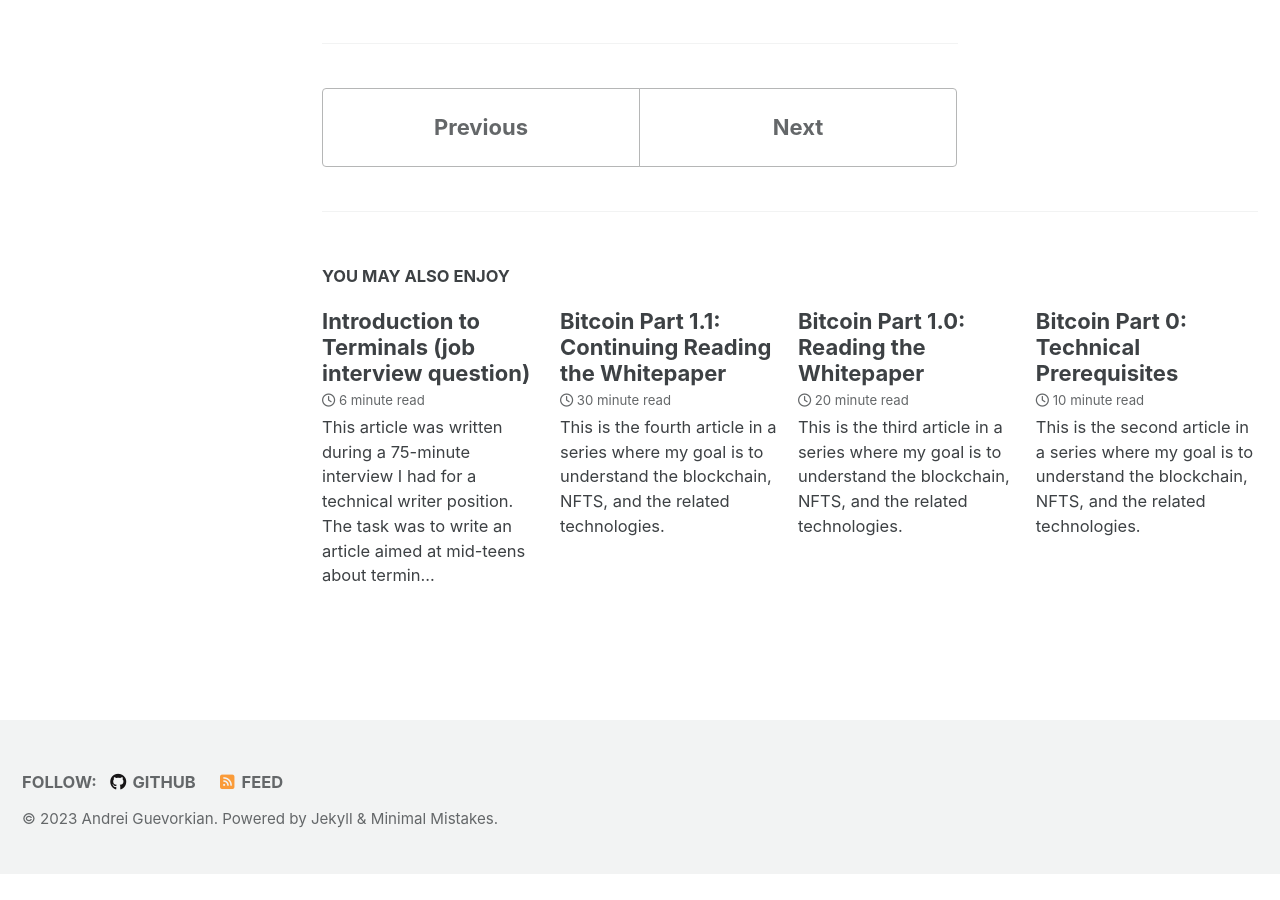
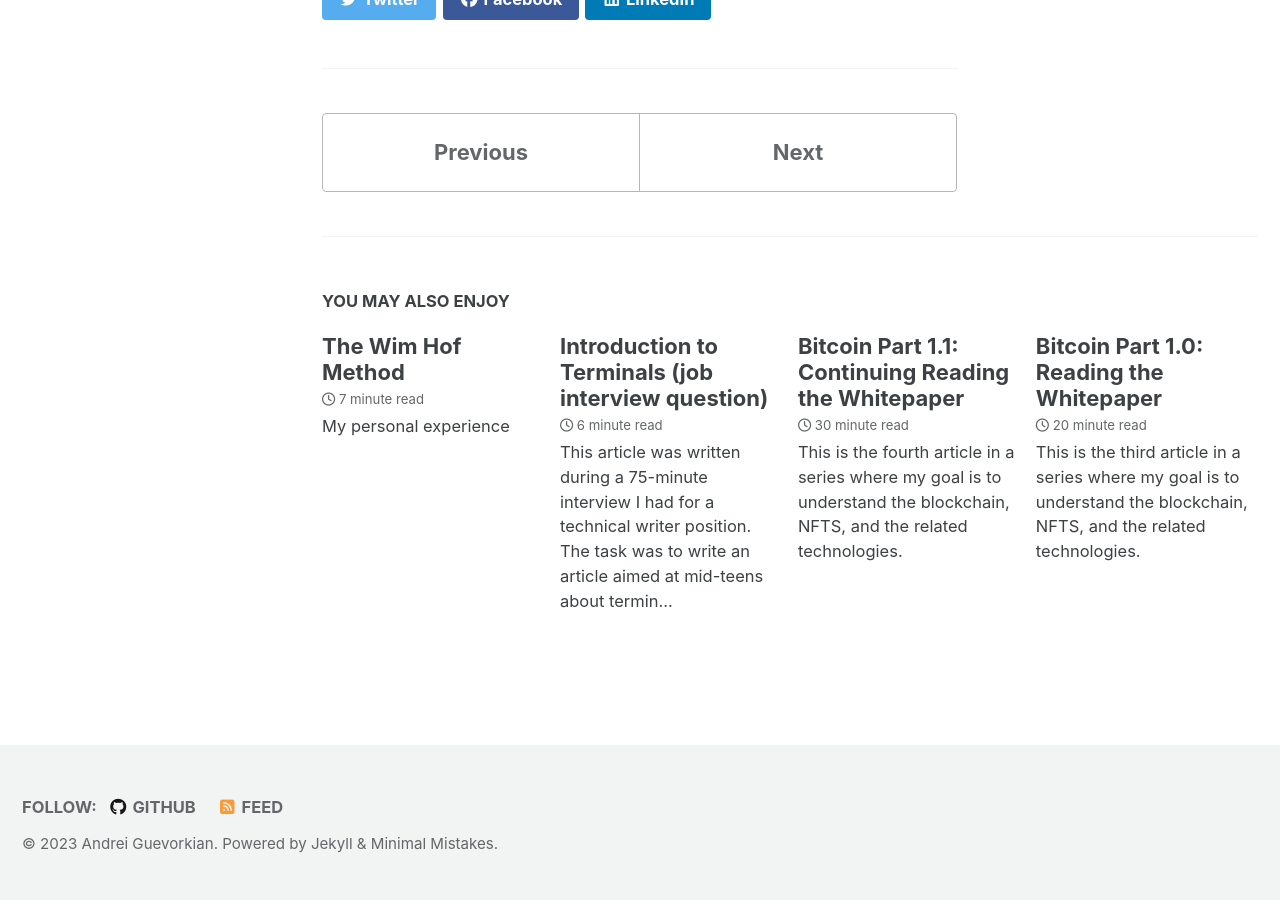
Before and after one commit to andreigue/andreigue.github.io, a Jekyll site: the page built from _posts/2023-04-17-My-thourghts.md, in a window 1280 px wide and 900 px high, scrolled down 6671 px. Built offline with Jekyll 4.4.1, drawn with Linux system fonts in a browser that asks for light colours; cached includes are drawn as plain includes; nearby versions of some CDN libraries; before the commit the page ends 7545 px from its top, so only the background shows below that.

Commit message:
Add WHM article

```diff
--- a/_posts/2023-04-17-My-thourghts.md
+++ b/_posts/2023-04-17-My-thourghts.md
@@ -45,14 +45,14 @@ If a node receives a transaction that fails to meet any of these criteria, it wi
 
 ### Notes:
 
-# 1
+### 1
 And I'd argue that that is a big part on why gold's value is pretty stable and people consider it to be a safe investment. If ever people decide that gold isn't valuable (for whatever reason), and you have money in gold, well then in the worst case scenario, there are uses in various industries for this material, so there will always be some demand for it. It's relatively safe because its value will never be 0, as will likely always be demand for it.
 
 I don't think we can say that with certainty about Bitcoin. Its future is not as clear. Blockchain technology will likely thrive and we will keep finding uses for it, but Bitcoin, it's hard to tell. If we enter a recession, will people be buying Bitcoin? I don't know. But now, if we enter a recession, will people be buying gold? Yes, probably. Either NASA will be working on a new satellite, and if a cut in NASA's budget occurs, well then people will need it in their teeth, and if not, then I can guarantee that people will still be buying phones and electronics with gold in them. Industry applications are not that large for gold, but that's enough to build confidence in people about its value. Other than industry uses, which are critical for technological advancement and the betterment of our lives, there is also jewelery. Gold is very much ingrained in certain cultures, such as in Hindu weddings.
 
 We value what others value. If you're in prison, and you don't smoke, you will still accept a cigarette as a form of payment because you know that the entire cohort of section B smoke, and you know they will always want cigarettes.
 
-# 2
+### 2
 Actually, I don't even think that I'll be able to add a fake transaction, even to my block.
 
 To participate in the Bitcoin network, I would need to follow the rules of the protocol, including verifying the validity of transactions. Having 51% of the computing power would give me the ability to create a longer blockchain and potentially conduct a double-spend attack, but it would not give me the ability to bypass the transaction verification process.
```
Also changed, not shown: _drafts/2023-09-09-nutrition.md (added, +9 -0 lines), _posts/2023-08-25-whm.md (renamed from _drafts/2023-05-05-whm.md, +19 -3 lines), images/whm/BrainSpinalCordlabld.jpg (added), images/whm/skull.jpg (added), 1 other file.
